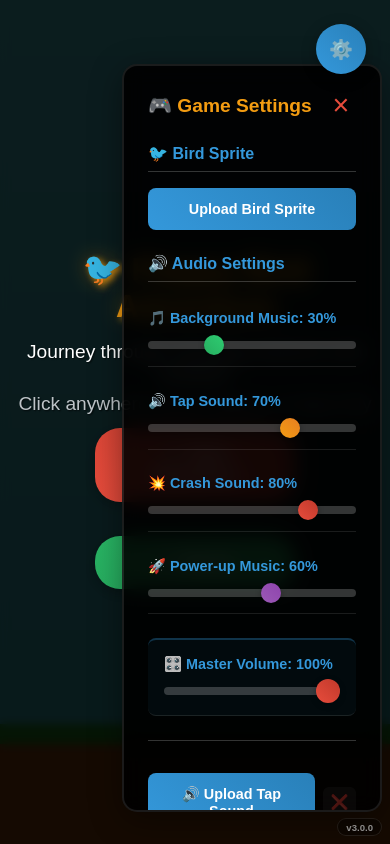
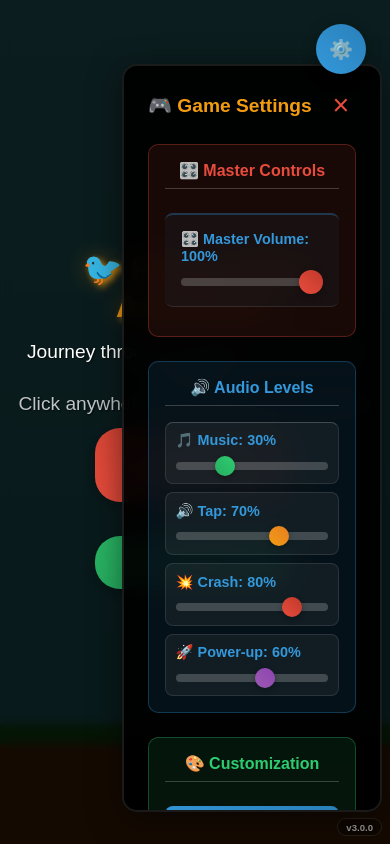
Before and after one commit to djacobfi/flappy-bird-game, a plain HTML site: page index.html in a window 390 px wide. Both pictures are taken after a click on the button "⚙️". Drawn offline with Linux system fonts and the light colour scheme; no server answers.

Commit message:
Reorganize settings panel - group options into Master Controls, Audio Levels, and Customization sections with color-coded backgrounds and improved mobile layout

```diff
--- a/index.html
+++ b/index.html
@@ -70,64 +70,70 @@
                 <button id="closeSettingsBtn" class="close-btn">&times;</button>
             </div>
 
-            <!-- Bird Customization -->
-            <div class="setting-section">
-                <h4>🐦 Bird Sprite</h4>
-                <input type="file" id="birdUpload" accept="image/*">
-                <label for="birdUpload" class="upload-btn">Upload Bird Sprite</label>
-            </div>
-
-            <!-- Audio Settings -->
-            <div class="setting-section">
-                <h4>🔊 Audio Settings</h4>
-
-                <!-- Background Music Controls -->
-                <div class="volume-control">
-                    <label for="musicVolumeSlider">🎵 Background Music: <span id="musicVolumeDisplay">30%</span></label>
-                    <input type="range" id="musicVolumeSlider" min="0" max="100" value="30" class="volume-slider">
-                </div>
-
-                <!-- Tap Sound Controls -->
-                <div class="volume-control">
-                    <label for="tapVolumeSlider">🔊 Tap Sound: <span id="tapVolumeDisplay">70%</span></label>
-                    <input type="range" id="tapVolumeSlider" min="0" max="100" value="70" class="volume-slider">
-                </div>
-
-                <!-- Crash Sound Controls -->
-                <div class="volume-control">
-                    <label for="crashVolumeSlider">💥 Crash Sound: <span id="crashVolumeDisplay">80%</span></label>
-                    <input type="range" id="crashVolumeSlider" min="0" max="100" value="80" class="volume-slider">
-                </div>
-
-                <!-- Power-up Music Controls -->
-                <div class="volume-control">
-                    <label for="powerupVolumeSlider">🚀 Power-up Music: <span id="powerupVolumeDisplay">60%</span></label>
-                    <input type="range" id="powerupVolumeSlider" min="0" max="100" value="60" class="volume-slider">
-                </div>
-
-                <!-- Master Volume Controls -->
+            <!-- Master Volume Section -->
+            <div class="setting-section master-section">
+                <h4>🎛️ Master Controls</h4>
                 <div class="volume-control master-volume">
                     <label for="masterVolumeSlider">🎛️ Master Volume: <span id="masterVolumeDisplay">100%</span></label>
                     <input type="range" id="masterVolumeSlider" min="0" max="100" value="100" class="volume-slider master-slider">
                 </div>
+            </div>
 
-                <!-- File Upload Controls -->
-                <div class="upload-controls">
+            <!-- Audio Volume Controls -->
+            <div class="setting-section audio-section">
+                <h4>🔊 Audio Levels</h4>
+
+                <div class="volume-grid">
+                    <div class="volume-control">
+                        <label for="musicVolumeSlider">🎵 Music: <span id="musicVolumeDisplay">30%</span></label>
+                        <input type="range" id="musicVolumeSlider" min="0" max="100" value="30" class="volume-slider">
+                    </div>
+
+                    <div class="volume-control">
+                        <label for="tapVolumeSlider">🔊 Tap: <span id="tapVolumeDisplay">70%</span></label>
+                        <input type="range" id="tapVolumeSlider" min="0" max="100" value="70" class="volume-slider">
+                    </div>
+
+                    <div class="volume-control">
+                        <label for="crashVolumeSlider">💥 Crash: <span id="crashVolumeDisplay">80%</span></label>
+                        <input type="range" id="crashVolumeSlider" min="0" max="100" value="80" class="volume-slider">
+                    </div>
+
+                    <div class="volume-control">
+                        <label for="powerupVolumeSlider">🚀 Power-up: <span id="powerupVolumeDisplay">60%</span></label>
+                        <input type="range" id="powerupVolumeSlider" min="0" max="100" value="60" class="volume-slider">
+                    </div>
+                </div>
+            </div>
+
+            <!-- Customization Section -->
+            <div class="setting-section customization-section">
+                <h4>🎨 Customization</h4>
+
+                <!-- Bird Sprite -->
+                <div class="upload-group">
+                    <input type="file" id="birdUpload" accept="image/*">
+                    <label for="birdUpload" class="upload-btn">🐦 Upload Bird Sprite</label>
+                </div>
+
+                <!-- Audio Files -->
+                <div class="audio-uploads">
+                    <h5>🎵 Custom Audio</h5>
                     <div class="upload-group">
                         <input type="file" id="tapSoundUpload" accept="audio/*">
-                        <label for="tapSoundUpload" class="upload-btn">🔊 Upload Tap Sound</label>
+                        <label for="tapSoundUpload" class="upload-btn">🔊 Tap Sound</label>
                         <button id="removeTapSound" class="remove-btn" title="Remove custom tap sound">❌</button>
                     </div>
 
                     <div class="upload-group">
                         <input type="file" id="crashSoundUpload" accept="audio/*">
-                        <label for="crashSoundUpload" class="upload-btn">💥 Upload Crash Sound</label>
+                        <label for="crashSoundUpload" class="upload-btn">💥 Crash Sound</label>
                         <button id="removeCrashSound" class="remove-btn" title="Remove custom crash sound">❌</button>
                     </div>
 
                     <div class="upload-group">
                         <input type="file" id="bgMusicUpload" accept="audio/*">
-                        <label for="bgMusicUpload" class="upload-btn">🎵 Upload Background Music</label>
+                        <label for="bgMusicUpload" class="upload-btn">🎵 Background Music</label>
                         <button id="removeBgMusic" class="remove-btn" title="Remove custom background music">❌</button>
                     </div>
                 </div>
--- a/styles.css
+++ b/styles.css
@@ -228,16 +228,16 @@ html, body {
 .settings-panel {
     position: fixed;
     top: 7rem;
-    right: -350px;
-    width: 320px;
+    right: -380px;
+    width: 350px;
     max-width: calc(100vw - 2rem);
-    background: rgba(0, 0, 0, 0.9);
+    background: rgba(0, 0, 0, 0.95);
     border-radius: 15px;
     padding: 1.5rem;
     z-index: 25;
-    backdrop-filter: blur(10px);
+    backdrop-filter: blur(15px);
     border: 2px solid rgba(255, 255, 255, 0.1);
-    box-shadow: 0 8px 32px rgba(0, 0, 0, 0.4);
+    box-shadow: 0 8px 32px rgba(0, 0, 0, 0.5);
     transition: right 0.3s ease;
     max-height: calc(100vh - 9rem);
     overflow-y: auto;
@@ -282,17 +282,90 @@ html, body {
 }
 
 /* Setting Sections */
+/* Setting Sections */
 .setting-section {
     margin-bottom: 1.5rem;
+    padding: 1rem;
+    border-radius: 10px;
+    border: 1px solid rgba(255, 255, 255, 0.1);
     color: white;
 }
 
+.setting-section:last-child {
+    margin-bottom: 0;
+}
+
 .setting-section h4 {
-    margin-bottom: 1rem;
+    margin: 0 0 1rem 0;
+    font-size: 1rem;
+    text-align: center;
+    padding-bottom: 0.5rem;
+    border-bottom: 1px solid rgba(255, 255, 255, 0.2);
+}
+
+/* Master Section */
+.master-section {
+    background: rgba(231, 76, 60, 0.1);
+    border-color: rgba(231, 76, 60, 0.3);
+}
+
+.master-section h4 {
+    color: #e74c3c;
+}
+
+/* Audio Section */
+.audio-section {
+    background: rgba(52, 152, 219, 0.1);
+    border-color: rgba(52, 152, 219, 0.3);
+}
+
+.audio-section h4 {
     color: #3498db;
-    font-size: 1rem;
-    border-bottom: 1px solid rgba(255, 255, 255, 0.2);
-    padding-bottom: 0.5rem;
+}
+
+/* Volume Grid */
+.volume-grid {
+    display: grid;
+    grid-template-columns: 1fr 1fr;
+    gap: 0.8rem;
+}
+
+.volume-grid .volume-control {
+    margin: 0;
+    padding: 0.8rem;
+    background: rgba(255, 255, 255, 0.05);
+    border-radius: 8px;
+    border: 1px solid rgba(255, 255, 255, 0.1);
+}
+
+.volume-grid .volume-control label {
+    font-size: 0.8rem;
+    margin-bottom: 0.4rem;
+}
+
+/* Customization Section */
+.customization-section {
+    background: rgba(46, 204, 113, 0.1);
+    border-color: rgba(46, 204, 113, 0.3);
+}
+
+.customization-section h4 {
+    color: #2ecc71;
+}
+
+/* Audio Uploads Subsection */
+.audio-uploads {
+    margin-top: 1rem;
+    padding-top: 1rem;
+    border-top: 1px solid rgba(255, 255, 255, 0.1);
+}
+
+.audio-uploads h5 {
+    color: #f39c12;
+    font-size: 0.9rem;
+    margin-bottom: 0.8rem;
+    text-align: center;
+    font-weight: bold;
 }
 
 /* Upload Buttons */
@@ -623,6 +696,30 @@ input[type="file"] {
         font-size: 2.5rem;
     }
 
+    /* Mobile Settings Panel */
+    .settings-panel {
+        width: calc(100vw - 2rem);
+        right: -100vw;
+    }
+
+    .settings-panel:not(.hidden) {
+        right: 1rem;
+    }
+
+    /* Mobile Volume Grid */
+    .volume-grid {
+        grid-template-columns: 1fr;
+        gap: 0.5rem;
+    }
+
+    .volume-grid .volume-control {
+        padding: 0.6rem;
+    }
+
+    .volume-grid .volume-control label {
+        font-size: 0.9rem;
+    }
+
     .screen h2 {
         font-size: 2rem;
     }
```
